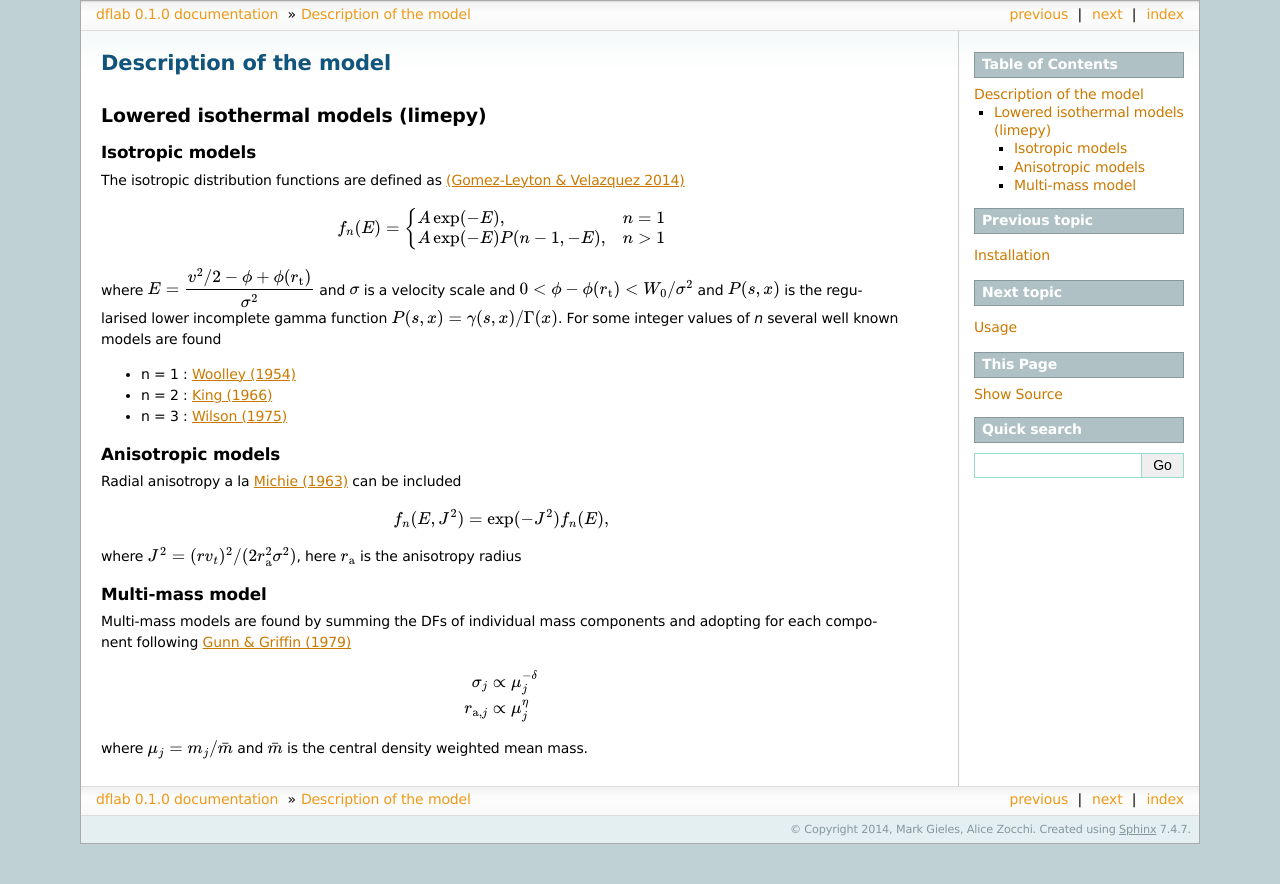
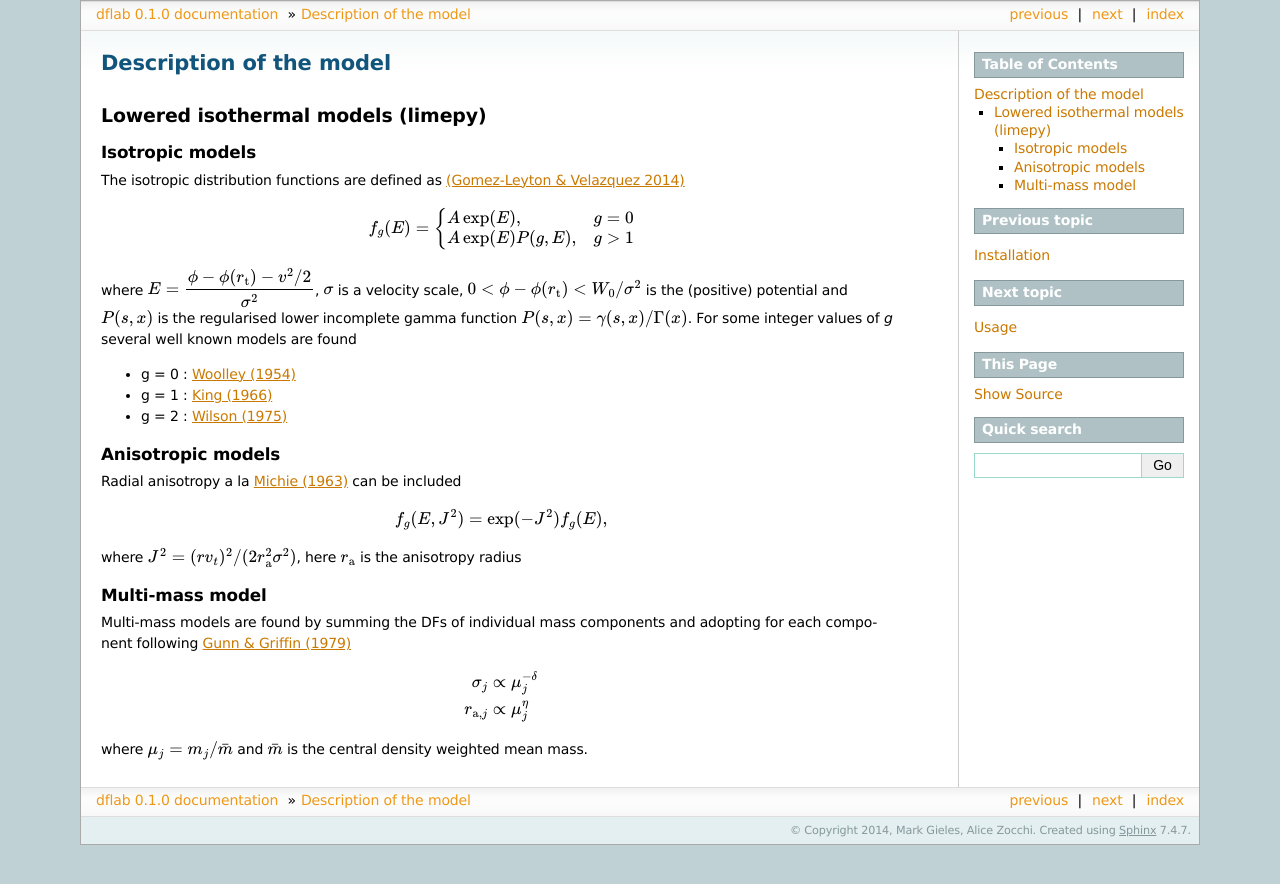
Before and after one commit to mgieles/dflab, a Sphinx documentation site: the page built from docs/description.rst, in a window 1280 px wide. Shown: the top 884 px of the page. Built offline with Sphinx 7.4.7, drawn with Linux system fonts in a browser that asks for light colours; formulas are drawn with MathJax 3.

Commit message:
Implementation of float truncation parameter g (relates to former n as g = n-1) for the anisotropic models. Includes now analytic expressions for rho(phi, r), v2(phi, r), vt2(phi, r) and vr2(phi, r). Taylor expansions near zero for these expressions are included to ensure good behaviour of the beta parameter near tidal radius for large anisotropy radius

```diff
--- a/docs/description.rst
+++ b/docs/description.rst
@@ -13,21 +13,21 @@ The isotropic distribution functions are defined as `(Gomez-Leyton \&
 Velazquez 2014) <http://adsabs.harvard.edu/abs/2014JSMTE..04..006G>`_
 
 .. math::
-   f_n(E) = \displaystyle \begin{cases}
-   A\exp(-E), &n=1 \\
-   \displaystyle A\exp(-E)P(n-1, -E), &n>1
+   f_g(E) = \displaystyle \begin{cases}
+   A\exp(E), &g=0 \\
+   \displaystyle A\exp(E)P(g, E), &g>1
    \end{cases}
 
-where :math:`\displaystyle E = \frac{v^2/2 - \phi + \phi(r_{\rm
-t})}{\sigma^2}` and :math:`\sigma` is a velocity scale and :math:`0 <
-\phi-\phi(r_{\rm t}) <W_0/\sigma^2` and :math:`P(s,x)` is the
+where :math:`\displaystyle E = \frac{\phi - \phi(r_{\rm
+t}) - v^2/2}{\sigma^2}`, :math:`\sigma` is a velocity scale, :math:`0 <
+\phi-\phi(r_{\rm t}) <W_0/\sigma^2` is the (positive) potential and :math:`P(s,x)` is the
 regularised lower incomplete gamma function :math:`P(s,x) =
-\gamma(s,x)/\Gamma(x)`. For some integer values of *n* several well
+\gamma(s,x)/\Gamma(x)`. For some integer values of *g* several well
 known models are found
 
-*  n = 1 : `Woolley (1954) <http://adsabs.harvard.edu/abs/1954MNRAS.114..191W>`_
-*  n = 2 : `King (1966) <http://adsabs.harvard.edu/abs/1966AJ.....71...64K>`_
-*  n = 3 : `Wilson (1975) <http://adsabs.harvard.edu/abs/1975AJ.....80..175W>`_
+*  g = 0 : `Woolley (1954) <http://adsabs.harvard.edu/abs/1954MNRAS.114..191W>`_
+*  g = 1 : `King (1966) <http://adsabs.harvard.edu/abs/1966AJ.....71...64K>`_
+*  g = 2 : `Wilson (1975) <http://adsabs.harvard.edu/abs/1975AJ.....80..175W>`_
 
 Anisotropic models
 ^^^^^^^^^^^^^^^^
@@ -37,7 +37,7 @@ Radial anisotropy a la `Michie (1963)
 included
 
 .. math::
-   f_n(E, J^2) = \exp(-J^2)f_n(E),
+   f_g(E, J^2) = \exp(-J^2)f_g(E),
 
 where :math:`J^2 = (rv_t)^2/(2r_{\rm a}^2\sigma^2)`, here :math:`r_{\rm a}` is the anisotropy radius
 
```
Also changed, not shown: 1 other file.
